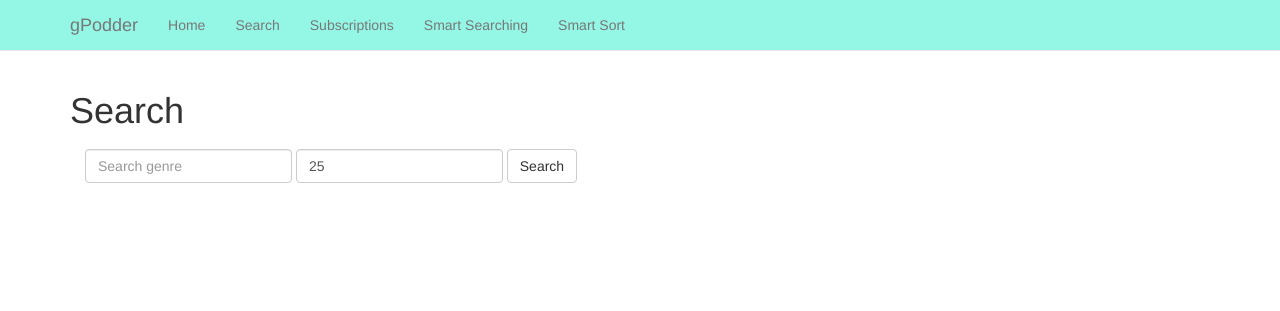
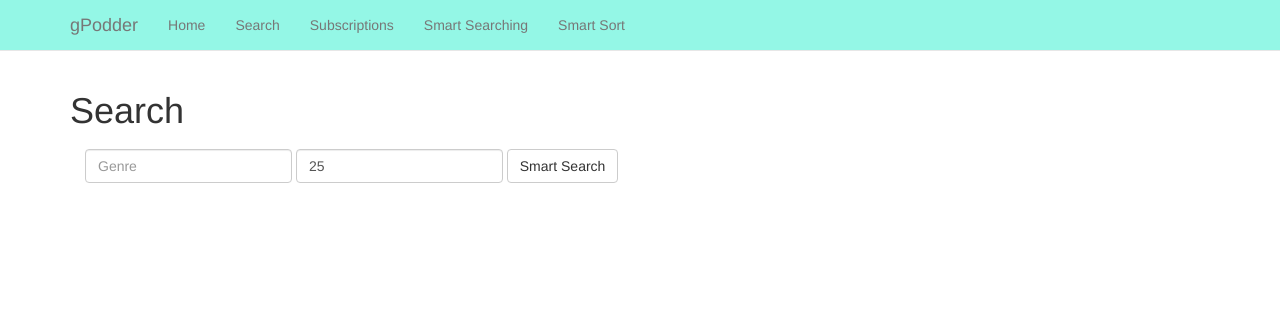
Before and after one commit to bradley-z/Capital-One-Mindsumo, a Flask app: page /smartsearch in a window 1280 px wide. Shown: the top 311 px of the page. Run offline with Flask 2, Linux system fonts and the light colour scheme; some libraries are stand-ins or nearby versions.

Commit message:
changed a little formatting for smart search

```diff
--- a/templates/smartsearch.html
+++ b/templates/smartsearch.html
@@ -4,12 +4,12 @@
   <h1>Search</h1>
   <form class="navbar-form navbar-left" role="search" method="POST">
     <div class="form-group">
-      <input type="text" class="form-control" placeholder="Search genre" name="genre">
+      <input type="text" class="form-control" placeholder="Genre" name="genre">
     </div>
     <div class="form-group">
       <input type="number" class="form-control" min="0" value=25 name="count">
     </div>
-    <button type="submit" class="btn btn-default">Search</button>
+    <button type="submit" class="btn btn-default">Smart Search</button>
   </form><br>
   <br><br>
   <div class="list-group">
```
